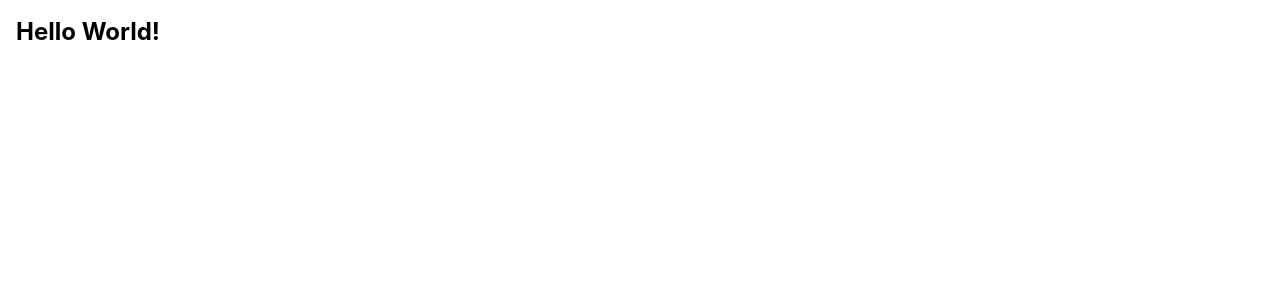
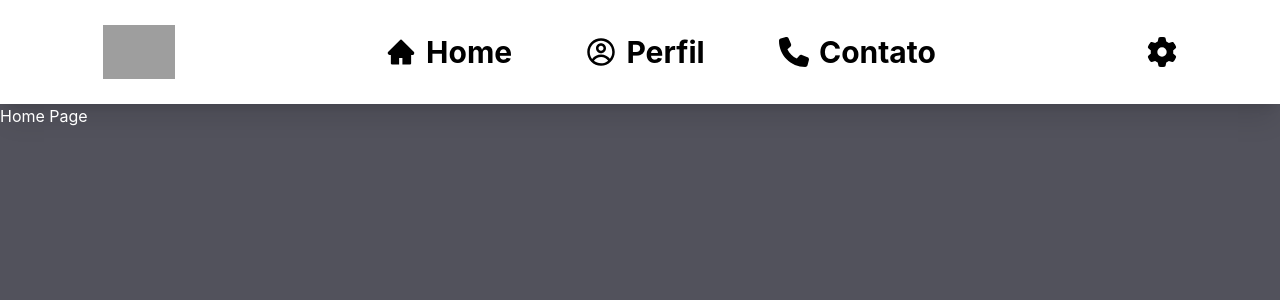
Before and after one commit to lfonseca-dev/cpi2_0, a React (Vite) app in the folder APP/: page / in a window 1280 px wide. Shown: the top 300 px of the page. Built offline with nearby package versions, Linux system fonts and the light colour scheme; grey boxes are pictures that could not be loaded.

Commit message:
Inicio dos trabalhos no  APP

```diff
--- a/APP/src/App.jsx
+++ b/APP/src/App.jsx
@@ -1,10 +1,16 @@
+import { BrowserRouter, Routes, Route } from 'react-router-dom';
+import Home from './pages/Home';
+
 function App() {
   return (
-    <>
-      <h1 className="font-bold text-2xl p-4">
-        Hello World!
-      </h1>
-    </>
+    <BrowserRouter>
+      <Routes>
+
+        <Route path='*' element={<h1>ERRO 404</h1>} />
+        <Route path='/' element={<Home />} />
+
+      </Routes>
+    </BrowserRouter>
   );
 }
 
--- /dev/null
+++ b/APP/src/components/NavBar.jsx
@@ -0,0 +1,30 @@
+import { AiFillHome } from "react-icons/ai";
+import { CgProfile } from "react-icons/cg";
+import { FaGear, FaPhone } from "react-icons/fa6";
+
+
+function NavBar() {
+    return (
+        <header className="flex justify-around items-center bg-white p-4 shadow-xl h-[13vh]">
+            <img src="https://storage.googleapis.com/ecdt-logo-saida/dd4a6c12ed34d5a71b03c3e90fc33f4ed8567f53f886f5b3c38213d0f619561b/CERAMICA-FAULIN-LIMITADA.webp" alt=""
+            className="h-full aspect-square object-contain hover:scale-[1.2]"/>
+            <ul className="flex justify-around items-center text-[30px] font-bold w-[50%]">
+                <li className="flex items-center gap-[10px]">
+                    <AiFillHome />
+                    <span>Home</span>
+                </li>
+                <li className="flex items-center gap-[10px]">
+                    <CgProfile />
+                    <span>Perfil</span>
+                </li>
+                <li className="flex items-center gap-[10px]">
+                    <FaPhone />
+                    <span>Contato</span>
+                </li>
+            </ul>
+            <FaGear className="text-[30px]" />
+        </header>
+    );
+}
+
+export default NavBar;
--- /dev/null
+++ b/APP/src/pages/Home.jsx
@@ -0,0 +1,12 @@
+import NavBar from "../components/NavBar";
+
+function Home() {
+    return (
+        <div className="bg-zinc-600 min-w-screen min-h-screen">
+            <NavBar />
+            <h1 className="text-white">Home Page</h1>
+        </div>
+     );
+}
+
+export default Home;
```
